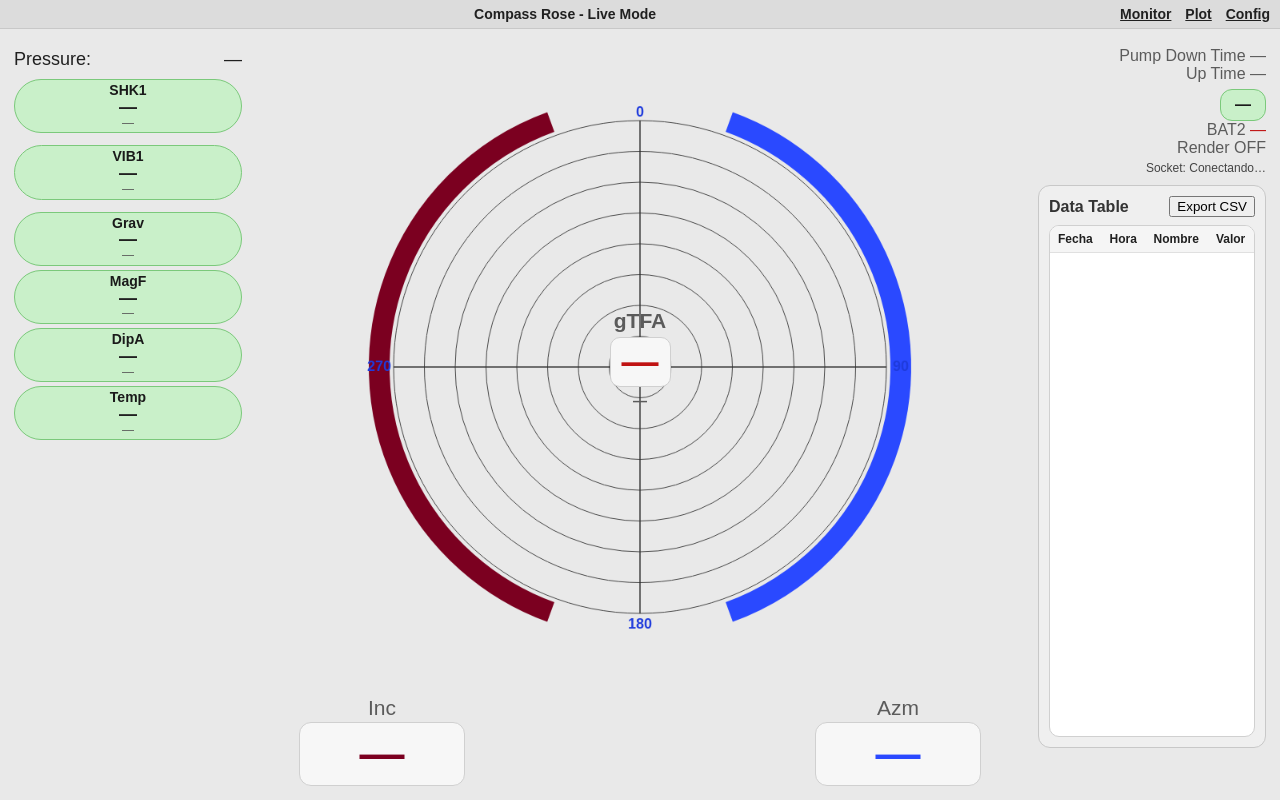
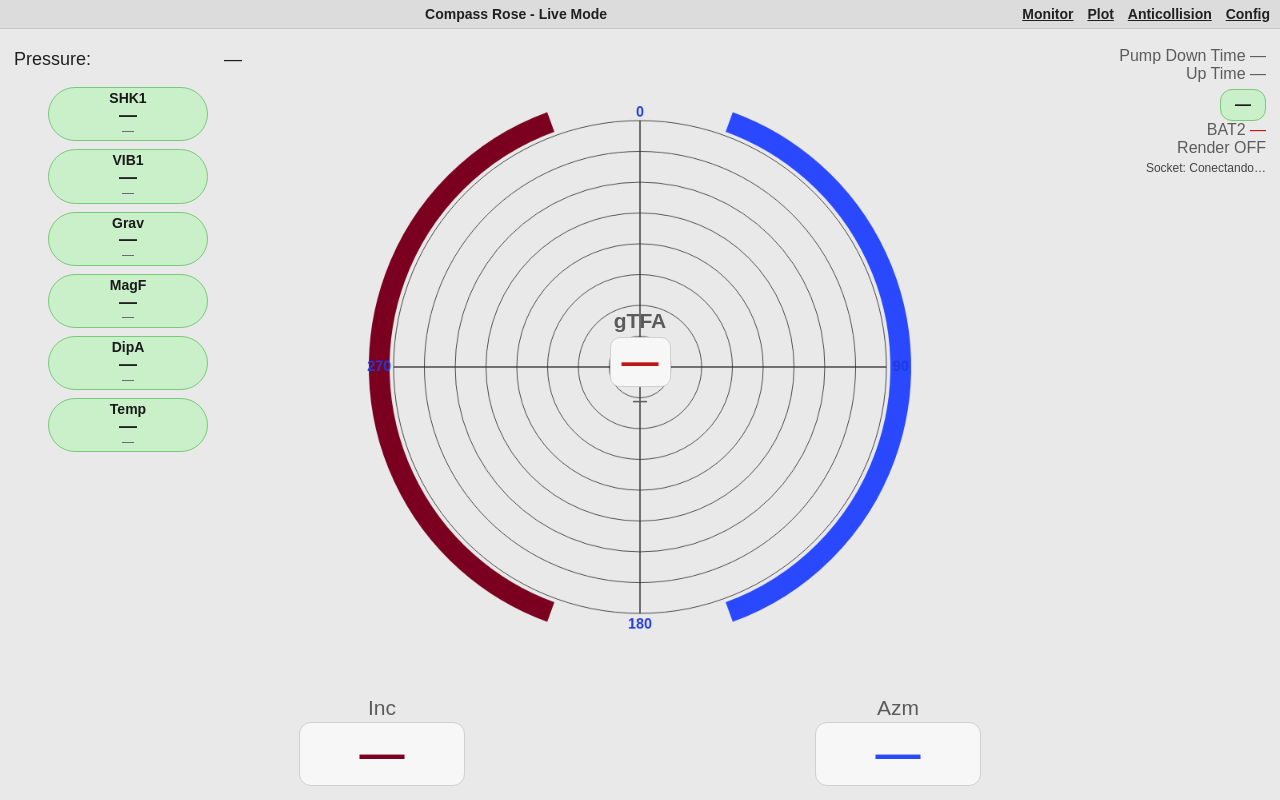
Before and after one commit to educode007/mwdlive, a Flask app: page / in a window 1280 px wide. Run offline with Flask 3, Linux system fonts and the light colour scheme; data that the repository does not hold is empty; some libraries are stand-ins or nearby versions.

Commit message:
WAPP Monitor: fix pill sizing and remove Data Table log

```diff
--- a/templates/index.html
+++ b/templates/index.html
@@ -78,7 +78,22 @@
         flex-direction: column;
         align-items: center;
         justify-content: center;
-        margin: 4px 0;
+        margin: 0 !important;
+        width: 70%;
+        max-width: 170px;
+        min-width: 140px;
+        box-sizing: border-box;
+        align-self: center;
+      }
+
+      .left > div {
+        display: flex;
+        flex-direction: column;
+        gap: 8px;
+      }
+
+      .left .stats {
+        margin-bottom: 4px;
       }
 
       .pill .name {
@@ -248,63 +263,6 @@
         color: #444;
       }
 
-      .log-panel {
-        margin-top: 10px;
-        background: var(--panel);
-        border: 1px solid #c8c8c8;
-        border-radius: 12px;
-        padding: 10px;
-        box-sizing: border-box;
-      }
-
-      .log-panel .hdr {
-        display: flex;
-        align-items: center;
-        justify-content: space-between;
-        gap: 10px;
-        margin-bottom: 8px;
-      }
-
-      .log-panel .hdr .title {
-        font-weight: 800;
-        color: #333;
-      }
-
-      .log-table-wrap {
-        height: calc(100vh - 290px);
-        overflow: auto;
-        background: #fff;
-        border: 1px solid #d0d0d0;
-        border-radius: 10px;
-      }
-
-      table.log {
-        width: 100%;
-        border-collapse: collapse;
-        font-size: 12px;
-      }
-
-      table.log thead th {
-        position: sticky;
-        top: 0;
-        background: #f5f5f5;
-        z-index: 1;
-        text-align: left;
-        padding: 6px 8px;
-        border-bottom: 1px solid #e0e0e0;
-        white-space: nowrap;
-      }
-
-      table.log tbody td {
-        padding: 6px 8px;
-        border-bottom: 1px solid #f0f0f0;
-        white-space: nowrap;
-      }
-
-      table.log tbody tr:hover {
-        background: #fafafa;
-      }
-
       .cfg-overlay {
         position: fixed;
         inset: 0;
@@ -389,6 +347,7 @@
         <span style="float: right; font-weight: 700;">
           <a href="/" style="color: inherit; text-decoration: underline; margin-right: 10px;">Monitor</a>
           <a href="/plotter" id="plotterLink" style="color: inherit; text-decoration: underline;">Plot</a>
+          <a href="/anticollision" id="anticollisionLink" style="color: inherit; text-decoration: underline; margin-left: 10px;">Anticollision</a>
           <a href="#" id="openConfig" style="color: inherit; text-decoration: underline; margin-left: 10px; display: none;">Config</a>
         </span>
       </div>
@@ -406,13 +365,13 @@
               <div class="time" id="shk1t">—</div>
             </div>
 
-            <div class="pill" style="margin-top: 12px;">
+            <div class="pill">
               <div class="name">VIB1</div>
               <div class="val" id="vib1">—</div>
               <div class="time" id="vib1t">—</div>
             </div>
 
-            <div class="pill" style="margin-top: 12px;">
+            <div class="pill">
               <div class="name">Grav</div>
               <div class="val" id="grav">—</div>
               <div class="time" id="gravt">—</div>
@@ -472,26 +431,6 @@
               <div>BAT2 <span id="bat2" class="bat-on">—</span></div>
               <div>Render <span id="renderStatus">OFF</span></div>
               <div class="status">Socket: <span id="status">Conectando…</span></div>
-            </div>
-
-            <div class="log-panel">
-              <div class="hdr">
-                <div class="title">Data Table</div>
-                <button id="exportIncAzm">Export CSV</button>
-              </div>
-              <div class="log-table-wrap" id="incAzmWrap">
-                <table class="log">
-                  <thead>
-                    <tr>
-                      <th>Fecha</th>
-                      <th>Hora</th>
-                      <th>Nombre</th>
-                      <th>Valor</th>
-                    </tr>
-                  </thead>
-                  <tbody id="incAzmBody"></tbody>
-                </table>
-              </div>
             </div>
           </div>
         </div>
@@ -638,10 +577,6 @@
       const centerLabelEl = document.getElementById('centerLabel');
       const centerValueEl = document.getElementById('centerValue');
       const centerCounterEl = document.getElementById('centerCounter');
-
-      const incAzmBodyEl = document.getElementById('incAzmBody');
-      const incAzmWrapEl = document.getElementById('incAzmWrap');
-      const exportIncAzmEl = document.getElementById('exportIncAzm');
 
       const canvas = document.getElementById('compass');
       const ctx = canvas.getContext('2d');
@@ -937,82 +872,15 @@
         statusEl.textContent = 'Desconectado';
       });
 
-      function fmtDateLocal(d) {
+      const openConfigParam = (new URLSearchParams(window.location.search || '')).get('open_config');
+      if (openConfigParam === '1' && openConfigEl) {
         try {
-          return d.toLocaleDateString('es-AR', { year: 'numeric', month: 'short', day: '2-digit' });
-        } catch (_) {
-          return d.toLocaleDateString();
-        }
-      }
-
-      function fmtTimeLocal(d) {
-        try {
-          return d.toLocaleTimeString('es-AR', { hour12: false });
-        } catch (_) {
-          return d.toLocaleTimeString();
-        }
-      }
-
-      function appendIncAzmRows(items) {
-        if (!Array.isArray(items)) return;
-        for (const it of items) {
-          if (!it) continue;
-          const ts = Number(it.ts);
-          const name = it.name !== undefined && it.name !== null ? String(it.name) : '';
-          const value = it.value;
-          if (!Number.isFinite(ts) || !name) continue;
-
-          const d = new Date(ts * 1000);
-          const tr = document.createElement('tr');
-          const tdDate = document.createElement('td');
-          const tdTime = document.createElement('td');
-          const tdName = document.createElement('td');
-          const tdVal = document.createElement('td');
-
-          tdDate.textContent = fmtDateLocal(d);
-          tdTime.textContent = fmtTimeLocal(d);
-          tdName.textContent = name;
-          tdVal.textContent = (value === null || value === undefined) ? '' : String(value);
-
-          tr.appendChild(tdDate);
-          tr.appendChild(tdTime);
-          tr.appendChild(tdName);
-          tr.appendChild(tdVal);
-          incAzmBodyEl.appendChild(tr);
-        }
-
-        try {
-          incAzmWrapEl.scrollTop = incAzmWrapEl.scrollHeight;
+          cfgOpen();
+          loadPorts();
+          loadSerialConfig();
         } catch (_) {
         }
       }
-
-      async function loadIncAzmLog() {
-        try {
-          const r = await fetch('/api/incazm/log?limit=20000');
-          if (!r || !r.ok) return;
-          const js = await r.json();
-          const items = (js && Array.isArray(js.items)) ? js.items : [];
-          incAzmBodyEl.innerHTML = '';
-          appendIncAzmRows(items);
-        } catch (_) {
-        }
-      }
-
-      exportIncAzmEl.addEventListener('click', () => {
-        try {
-          window.location.href = '/api/incazm/export.csv';
-        } catch (_) {
-        }
-      });
-
-      socket.on('incazm_log_append', (msg) => {
-        if (!msg) return;
-        const items = Array.isArray(msg.items) ? msg.items : [];
-        appendIncAzmRows(items);
-      });
-
-      loadIncAzmLog();
 
       socket.on('decoder_state', (s) => {
         if (!s) return;
```
